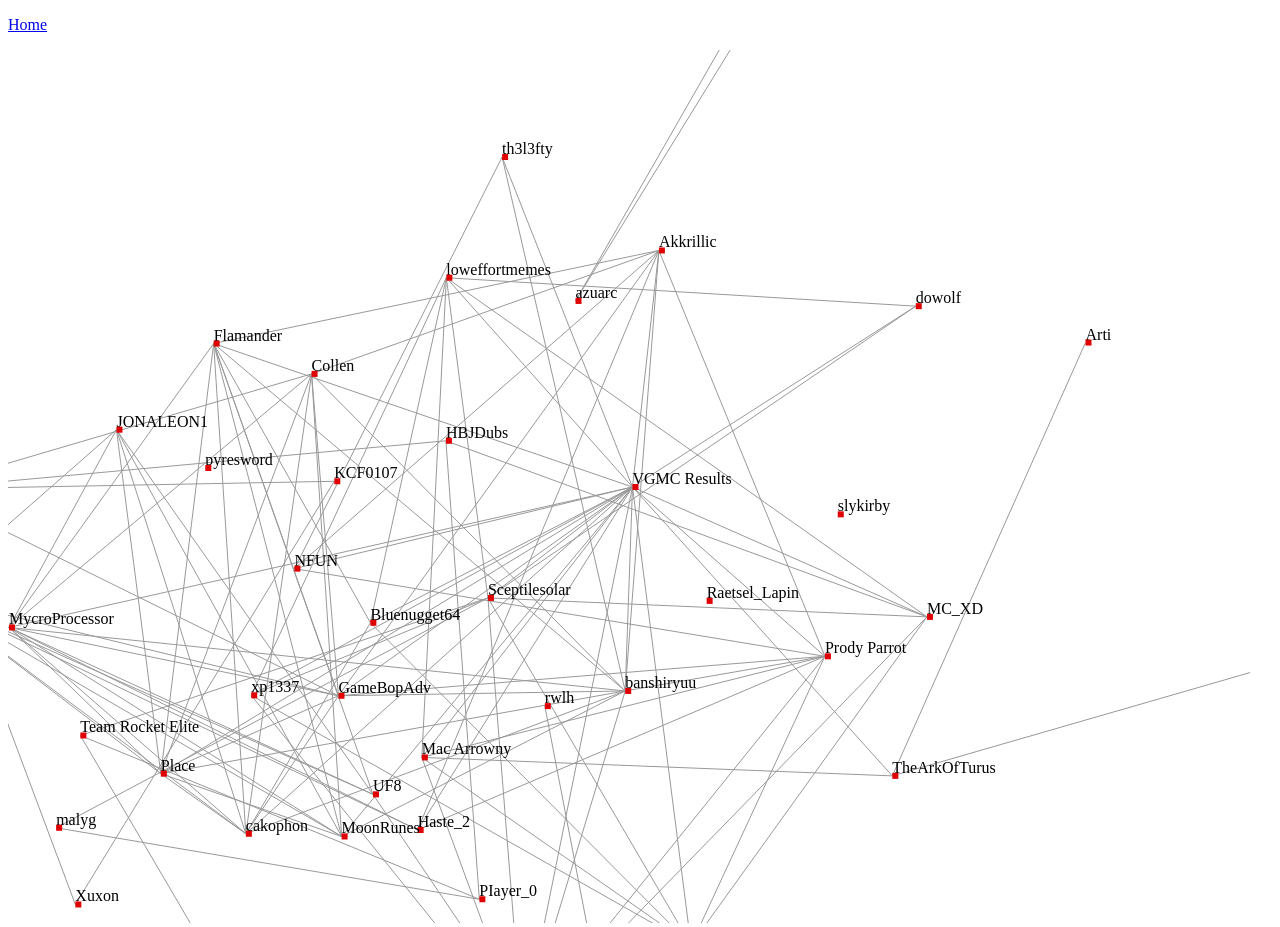
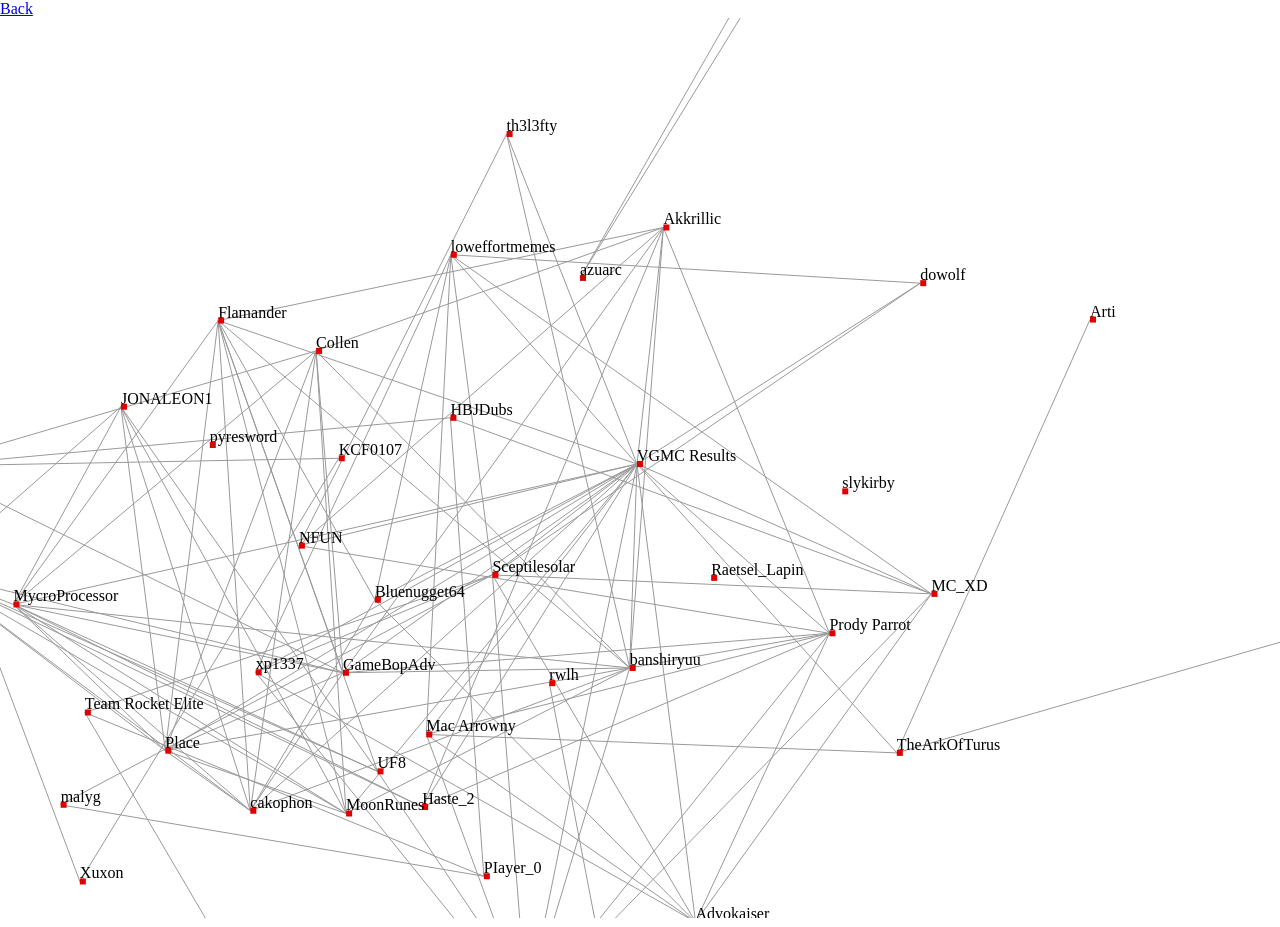
Before and after one commit to p0p0p0p/p0p0p0p.github.io, a Jekyll site: the page graphjs.html, which Jekyll copies as it is, in a window 1280 px wide. Built offline with Jekyll 4.4.1, drawn with Linux system fonts in a browser that asks for light colours; some of the changed text lies outside the part shown.

Commit message:
Jekyll theme

```diff
--- a/graphjs.html
+++ b/graphjs.html
@@ -3,15 +3,23 @@
 
 <head>
   <style>
-    html, body, svg {
-      width: 99%;
-      height: 99%;
+    html, body {
+      width: 100%;
+      height: 100%;
+      margin: 0;
+    }
+    svg {
+      position: fixed;
+      top: 1;
+      left: 0;
+      width: 100%;
+      height: 100%;
     }
   </style>
 </head>
 
 <body>
-  <p><a href="./">Home</a></p>
+  <a href="./">Back</a><br>
   <script src="js/vivagraph.js">
     document.write("vivagraph.js not found")
   </script>
```
